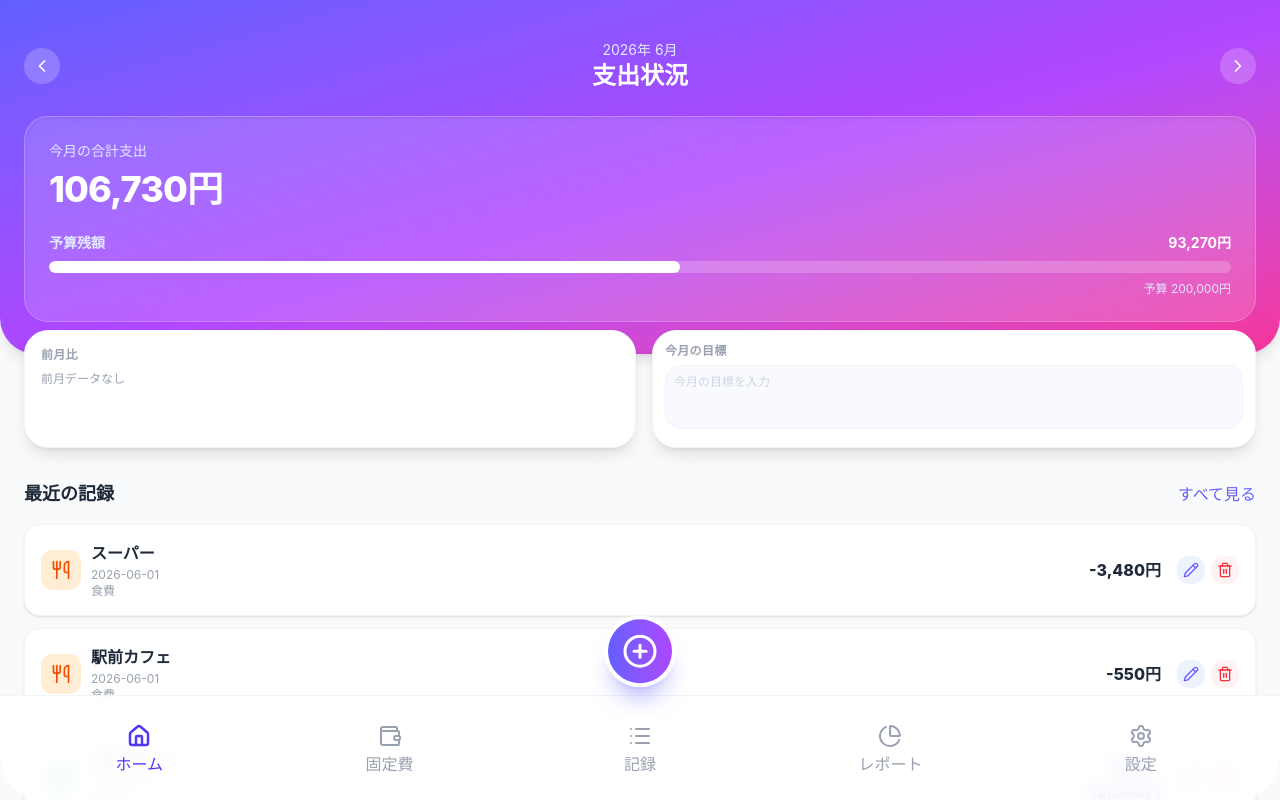
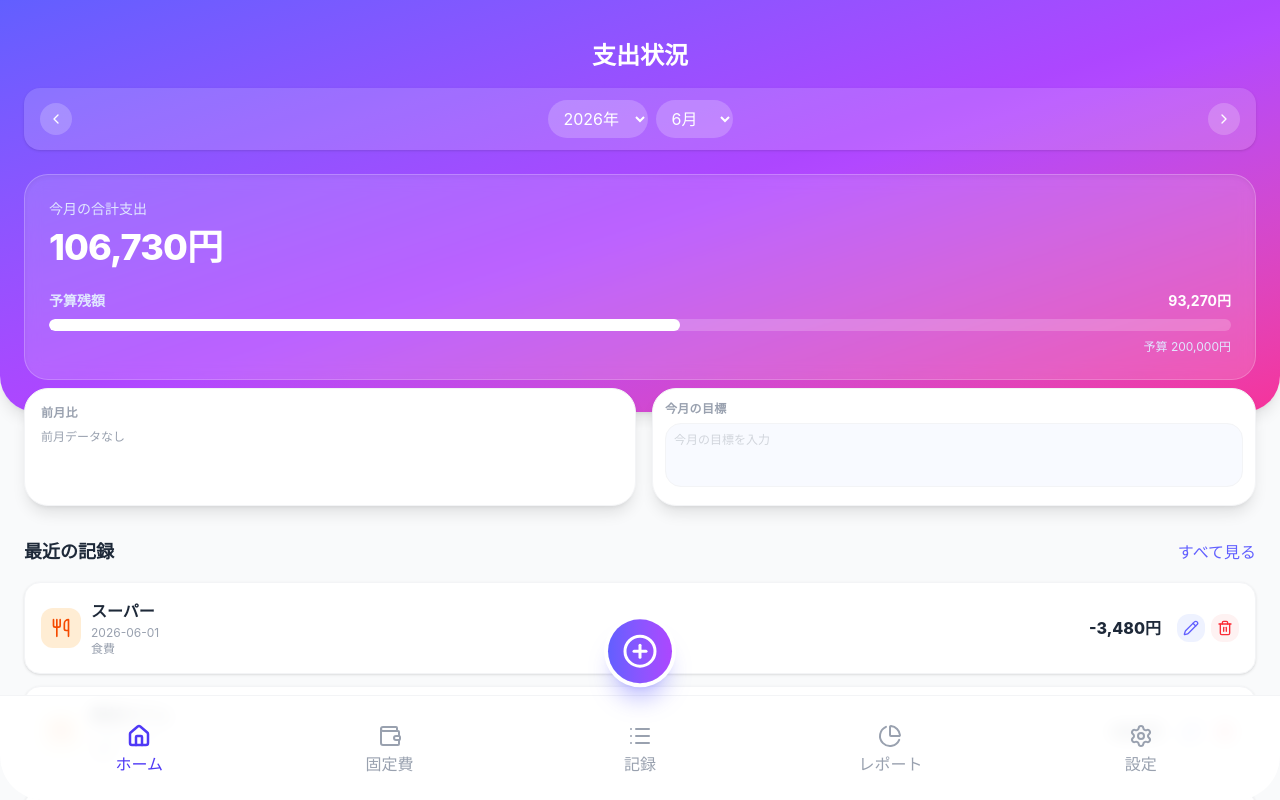
Before and after one commit to yuinter10/kakeibo, a React (Vite) app: page / in a window 1280 px wide. Built offline with nearby package versions, Linux system fonts and the light colour scheme.

Commit message:
Add unified month navigator

```diff
--- a/src/App.jsx
+++ b/src/App.jsx
@@ -1127,28 +1127,15 @@ export default function App() {
   const homeTab = () => (
     <div>
       <div className="rounded-b-[36px] bg-gradient-to-br from-indigo-500 via-purple-500 to-pink-500 px-6 pb-8 pt-10 text-white shadow-lg">
-        <div className="mb-6 flex items-center justify-between">
-          <button
-            onClick={() => setViewDate(new Date(viewDate.getFullYear(), viewDate.getMonth() - 1, 1))}
-            className="rounded-full bg-white/20 p-2"
-          >
-            <ChevronLeft className="h-5 w-5" />
-          </button>
-
-          <div className="text-center">
-            <p className="text-sm text-indigo-100">
-              {viewDate.getFullYear()}年 {viewDate.getMonth() + 1}月
-            </p>
-            <h1 className="text-2xl font-extrabold">支出状況</h1>
-          </div>
-
-          <button
-            onClick={() => setViewDate(new Date(viewDate.getFullYear(), viewDate.getMonth() + 1, 1))}
-            className="rounded-full bg-white/20 p-2"
-          >
-            <ChevronRight className="h-5 w-5" />
-          </button>
-        </div>
+        <div>
+  <h1 className="mb-4 text-center text-2xl font-extrabold">支出状況</h1>
+
+  <MonthNavigator
+    date={viewDate}
+    onChange={setViewDate}
+    variant="dark"
+  />
+</div>
 
         <div className="rounded-3xl border border-white/20 bg-white/15 p-6 shadow-inner backdrop-blur">
           <p className="text-sm text-indigo-100">今月の合計支出</p>
@@ -1578,7 +1565,16 @@ export default function App() {
 
   const reportsTab = () => (
   <div className="px-6 pt-10">
-    <h1 className="mb-6 text-2xl font-extrabold text-gray-800">レポート</h1>
+    <div className="mb-6">
+  <h1 className="mb-4 text-2xl font-extrabold text-gray-800">
+    レポート
+  </h1>
+
+  <MonthNavigator
+    date={viewDate}
+    onChange={setViewDate}
+  />
+</div>
 
     <div className="rounded-3xl bg-white p-6 shadow-sm">
       <p className="mb-6 text-center text-sm font-bold text-gray-400">
```
